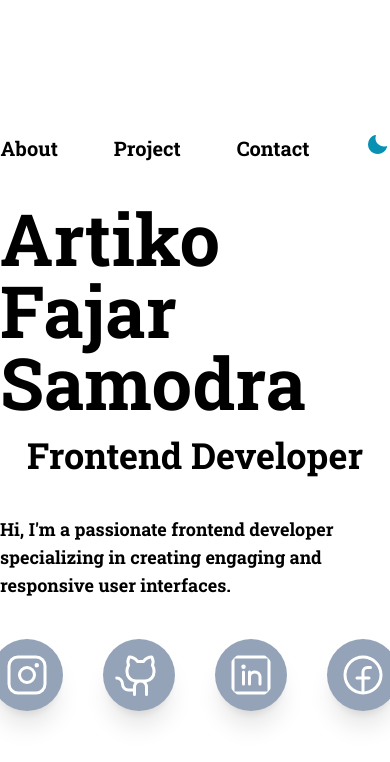
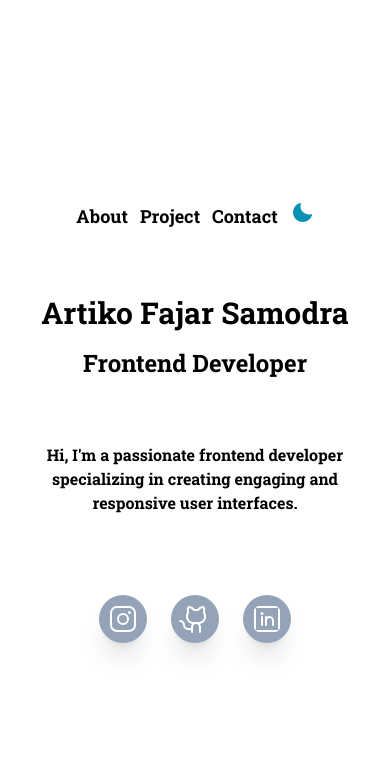
Before and after one commit to artikosamodra/porto-next, a Next.js app: page / in a window 390 px wide. Shown: the top 762 px of the page. Built offline with nearby package versions, Linux system fonts and the light colour scheme.

Commit message:
add responsive first page

```diff
--- a/src/app/component/Utilities/NavMenu.jsx
+++ b/src/app/component/Utilities/NavMenu.jsx
@@ -3,7 +3,7 @@ import "animate.css";
 
 const NavMenu = ({ linkUrl, linkTitle }) => {
   return (
-    <div className="text-xl">
+    <div className="lg:text-2xl text-lg">
       <Link
         href={linkUrl}
         className="nav-hover hover:text-yellow-500 transition duration-300"
--- a/src/app/component/Utilities/Navbar.jsx
+++ b/src/app/component/Utilities/NavbarA.jsx
@@ -2,10 +2,10 @@
 import ThemeSwitcher from "@/app/ThemeSwitcher";
 import NavMenu from "./NavMenu";
 
-const Navbar = () => {
+const NavbarA = () => {
   return (
     <section>
-      <div className="flex gap-14 items-center font-bold">
+      <div className="flex md:gap-14 gap-3 items-center font-bold">
         <NavMenu linkUrl="/page/menu#about" linkTitle="About" />
         <NavMenu linkUrl="/page/menu#project" linkTitle="Project" />
         <NavMenu linkUrl="/page/menu#contact" linkTitle="Contact" />
@@ -15,4 +15,4 @@ const Navbar = () => {
   );
 };
 
-export default Navbar;
+export default NavbarA;
--- /dev/null
+++ b/src/app/component/Utilities/NavbarB.jsx
@@ -0,0 +1,18 @@
+"use client";
+import ThemeSwitcher from "@/app/ThemeSwitcher";
+import NavMenu from "./NavMenu";
+
+const NavbarB = () => {
+  return (
+    <section>
+      <div className="flex gap-14 items-center font-bold">
+        <NavMenu linkUrl="/page/menu#about" linkTitle="About" />
+        <NavMenu linkUrl="/page/menu#project" linkTitle="Project" />
+        <NavMenu linkUrl="/page/menu#contact" linkTitle="Contact" />
+        <ThemeSwitcher />
+      </div>
+    </section>
+  );
+};
+
+export default NavbarB;
--- a/src/app/page.js
+++ b/src/app/page.js
@@ -1,28 +1,31 @@
 import Image from "next/image";
-import Navbar from "./component/Utilities/Navbar";
 import ThemeSwitcher from "./ThemeSwitcher";
 import Icons from "./component/Utilities/Icons/Icon";
 import TypingAnimation from "./component/Utilities/TypingAnimation";
+import NavbarA from "./component/Utilities/NavbarA";
 
 export default function Home() {
   return (
     <main>
-      <div className="flex flex-col justify-center items-center w-full h-screen font-bold animate__animated animate__zoomInDown">
-        <Navbar />
-        {/* <TypingAnimation /> */}
-        <h1 className="text-7xl pt-10 pb-4">Artiko Fajar Samodra</h1>
-        <h2 className="text-4xl pb-10">Frontend Developer</h2>
-        <p className="text-lg">
+      <div className="flex flex-col justify-center items-center w-full h-screen font-bold animate__animated animate__zoomInDown md:px-20 px-5 text-center">
+        <NavbarA />
+        <h1 className="lg:text-7xl md:text-5xl text-3xl md:pt-10 pt-16 pb-4">
+          Artiko Fajar Samodra
+        </h1>
+        <h2 className="lg:text-4xl text-2xl md:pb-10 pb-16">
+          Frontend Developer
+        </h2>
+        <p className="md:text-lg text-md">
           Hi, I'm a passionate frontend developer specializing in creating
           engaging and responsive user interfaces.
         </p>
-        <div className="flex gap-10 pt-10">
+        <div className="flex flex-wrap justify-center md:gap-10 gap-6 md:pt-14 pt-20 px-10">
           <div className="animate__animated animate__backInDown animate__delay-1s animate__slower">
             <Icons
               iconLink="/"
               iconName="InstagramLogo"
               iconSize="72"
-              iconClass="text-white bg-slate-400 p-3 rounded-full shadow-xl hover:bg-gradient-to-r from-orange-500 to-purple-600 transition duration-500 shadow-lg hover:shadow-stone-100"
+              iconClass="text-white bg-slate-400 lg:p-3 p-2 rounded-full shadow-xl hover:bg-gradient-to-r from-orange-500 to-purple-600 transition duration-500 shadow-lg hover:shadow-stone-100 lg:w-20 lg:h-20 w-12 h-12"
             />
           </div>
 
@@ -30,8 +33,8 @@ export default function Home() {
             <Icons
               iconLink="/"
               iconName="GithubLogo"
-              iconSize="72"
-              iconClass="text-white bg-slate-400 p-3 rounded-full shadow-xl hover:bg-stone-900 transition duration-500 shadow-lg hover:shadow-orange-500"
+              iconSize="md:72 24"
+              iconClass="text-white bg-slate-400 lg:p-3 p-2 rounded-full shadow-xl hover:bg-stone-900 transition duration-500 shadow-lg hover:shadow-orange-500 lg:w-20 lg:h-20 w-12 h-12"
             />
           </div>
 
@@ -39,19 +42,19 @@ export default function Home() {
             <Icons
               iconLink="/"
               iconName="LinkedinLogo"
-              iconSize="72"
-              iconClass="bg-slate-400 p-3 rounded-full shadow-xl hover:bg-blue-600 transition duration-500 text-white shadow-lg hover:shadow-stone-200"
+              iconSize="md:72 24"
+              iconClass="bg-slate-400 lg:p-3 p-2 rounded-full shadow-xl hover:bg-blue-600 transition duration-500 text-white shadow-lg hover:shadow-stone-200 lg:w-20 lg:h-20 w-12 h-12"
             />
           </div>
 
-          <div className="animate__animated animate__backInDown animate__delay-1s animate__slow">
+          {/* <div className="animate__animated animate__backInDown animate__delay-1s animate__slow">
             <Icons
               iconLink="/"
               iconName="FacebookLogo"
-              iconSize="72"
-              iconClass="bg-slate-400 p-3 rounded-full shadow-xl hover:bg-blue-500 transition duration-500 text-white shadow-lg hover:shadow-slate-600"
+              iconSize="md:72 24"
+              iconClass="bg-slate-400 lg:p-3 p-2 rounded-full shadow-xl hover:bg-blue-500 transition duration-500 text-white shadow-lg hover:shadow-slate-600 lg:w-20 lg:h-20 w-12 h-12"
             />
-          </div>
+          </div> */}
         </div>
       </div>
     </main>
--- a/src/app/page/menu/page.jsx
+++ b/src/app/page/menu/page.jsx
@@ -1,8 +1,8 @@
-import Navbar from "@/app/component/Utilities/Navbar";
 import About from "../About/page";
 import Project from "../Project/page";
 import Contact from "../Contact/page";
 import Link from "next/link";
+import NavbarB from "@/app/component/Utilities/NavbarB";
 
 const MainPage = () => {
   return (
@@ -11,7 +11,7 @@ const MainPage = () => {
         <Link href="/">
           <h1 className="font-bold text-2xl">Artiko Fajar Samodra</h1>
         </Link>
-        <Navbar />
+        <NavbarB />
       </div>
 
       <div className="px-20 py-5">
```
